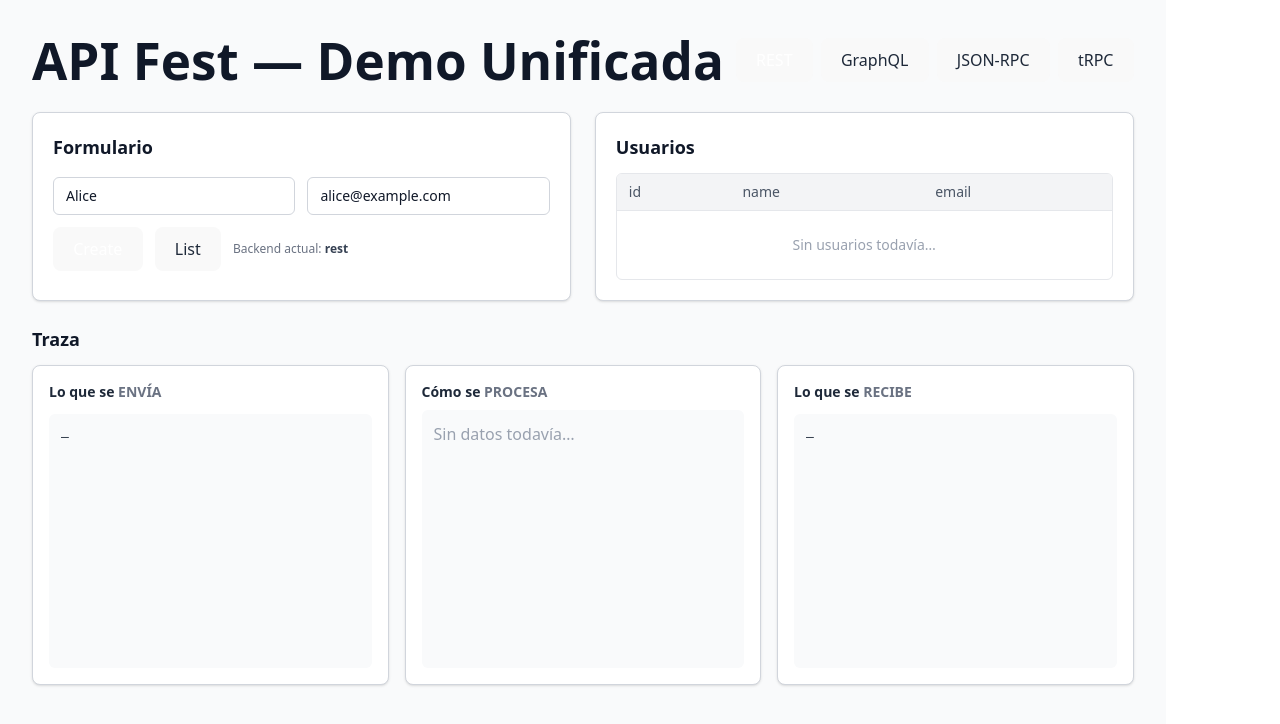
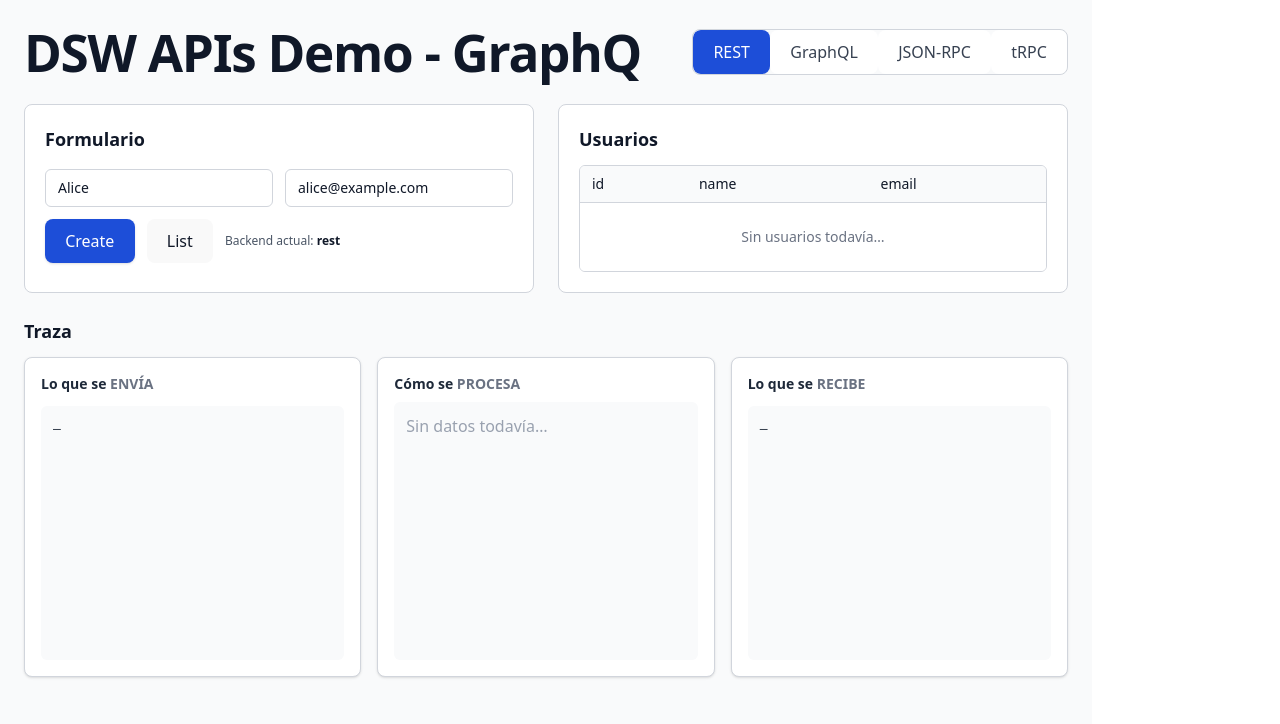
Before and after one commit to NachitoE/dsw-apis-demo, a React (Vite) app in the folder front-end/: page / in a window 1280 px wide. Shown: the top 724 px of the page. Built offline with nearby package versions, Linux system fonts and the light colour scheme.

Commit message:
recreated themes + readme

```diff
--- a/front-end/index.html
+++ b/front-end/index.html
@@ -1,13 +1,13 @@
 <!DOCTYPE html>
-<html lang="en">
+<html lang="en" class="h-full">
   <head>
     <meta charset="UTF-8" />
     <link rel="icon" type="image/svg+xml" href="/vite.svg" />
     <meta name="viewport" content="width=device-width, initial-scale=1.0" />
     <title>DEMO Técnica</title>
   </head>
-  <body>
-    <div id="root"></div>
+  <body class="h-full">
+    <div id="root" class="h-full"></div>
     <script type="module" src="/src/main.tsx"></script>
   </body>
 </html>
--- a/front-end/src/App.tsx
+++ b/front-end/src/App.tsx
@@ -14,7 +14,6 @@ export default function App() {
   const [trace, setTrace] = useState<any>(undefined);
   const [loading, setLoading] = useState(false);
 
-  // limpiar UI al cambiar tecnología (mejor legibilidad)
   useEffect(() => {
     setUsers([]);
     setTrace(undefined);
@@ -47,35 +46,50 @@ export default function App() {
     active,
     onClick,
     children,
+    disableWhenActive = true,
   }: {
     active: boolean;
     onClick: () => void;
     children: React.ReactNode;
+    disableWhenActive?: boolean;
   }) => (
     <button
       onClick={onClick}
-      className={[
-        "px-4 py-2 text-sm font-medium rounded-md transition focus:outline-none focus-visible:ring-2 focus-visible:ring-blue-600",
-        active
-          ? // Activo: Azul en claro y oscuro, siempre texto blanco
-            "bg-blue-600 text-white hover:bg-blue-500"
-          : // Inactivo: claro/oscuro con buen contraste
-            "bg-white text-gray-800 border border-gray-300 hover:bg-gray-100 " +
-            "dark:bg-zinc-800 dark:text-zinc-100 dark:border-zinc-600 dark:hover:bg-zinc-700",
-      ].join(" ")}
+      disabled={disableWhenActive && active}
+      className="px-3 py-1.5 text-sm font-medium transition focus:outline-none focus-visible:ring-2 focus-visible:ring-blue-500"
+      style={{
+        backgroundColor: active ? "#1d4ed8" : "white",
+        color: active ? "white" : "#374151",
+        boxShadow: active ? "0 1px 2px 0 rgba(0, 0, 0, 0.05)" : "none",
+      }}
+      onMouseEnter={(e) => {
+        if (!active) {
+          e.currentTarget.style.backgroundColor = "#f9fafb";
+        } else {
+          e.currentTarget.style.backgroundColor = "#1e40af";
+        }
+      }}
+      onMouseLeave={(e) => {
+        if (!active) {
+          e.currentTarget.style.backgroundColor = "white";
+        } else {
+          e.currentTarget.style.backgroundColor = "#1d4ed8";
+        }
+      }}
     >
       {children}
     </button>
   );
 
   return (
-    <div className="mx-auto min-h-screen max-w-7xl bg-gray-50 p-8 text-gray-900 dark:bg-zinc-950 dark:text-zinc-100">
+    <div className="min-h-screen bg-gray-50 dark:bg-gray-900">
+      <div className="mx-auto max-w-7xl p-6 text-gray-900 dark:text-gray-100">
         {/* Header */}
         <header className="mb-6 flex flex-col gap-3 sm:flex-row sm:items-center sm:justify-between">
-        <h1 className="text-2xl font-bold">API Fest — Demo Unificada</h1>
-
-        {/* Botonera backend */}
-        <div className="flex gap-2">
+          <h1 className="text-3xl font-extrabold tracking-tight">
+            DSW APIs Demo - GraphQ
+          </h1>
+          <div className="inline-flex overflow-hidden rounded-lg border border-gray-300 dark:border-gray-600">
             <SegButton
               active={backend === "rest"}
               onClick={() => setBackend("rest")}
@@ -103,20 +117,22 @@ export default function App() {
           </div>
         </header>
 
-      {/* Top: Form + Users */}
+        {/* Zona superior: Form + Usuarios (dos columnas) */}
         <div className="grid gap-6 md:grid-cols-2">
           {/* Formulario */}
-        <div className="rounded-lg border border-gray-300 bg-white p-5 shadow-sm dark:border-zinc-700 dark:bg-zinc-800">
-          <h3 className="mb-4 text-lg font-semibold">Formulario</h3>
+          <div className="rounded-lg border border-gray-300 dark:border-gray-600 bg-white dark:bg-gray-800 p-5">
+            <h3 className="mb-4 text-lg font-semibold text-gray-900 dark:text-gray-100">
+              Formulario
+            </h3>
             <div className="mb-3 grid grid-cols-1 gap-3 sm:grid-cols-2">
               <input
-              className="w-full rounded-md border border-gray-300 px-3 py-2 text-sm text-gray-900 placeholder-gray-400 focus:border-blue-500 focus:ring-1 focus:ring-blue-500 dark:border-zinc-600 dark:bg-zinc-900 dark:text-zinc-100 dark:placeholder-zinc-500"
+                className="w-full rounded-md border border-gray-300 dark:border-gray-600 bg-white dark:bg-gray-900 px-3 py-2 text-sm text-gray-900 dark:text-gray-100 placeholder-gray-500 dark:placeholder-gray-400 outline-none focus:ring-2 focus:ring-blue-500"
                 placeholder="name"
                 value={name}
                 onChange={(e) => setName(e.target.value)}
               />
               <input
-              className="w-full rounded-md border border-gray-300 px-3 py-2 text-sm text-gray-900 placeholder-gray-400 focus:border-blue-500 focus:ring-1 focus:ring-blue-500 dark:border-zinc-600 dark:bg-zinc-900 dark:text-zinc-100 dark:placeholder-zinc-500"
+                className="w-full rounded-md border border-gray-300 dark:border-gray-600 bg-white dark:bg-gray-900 px-3 py-2 text-sm text-gray-900 dark:text-gray-100 placeholder-gray-500 dark:placeholder-gray-400 outline-none focus:ring-2 focus:ring-blue-500"
                 placeholder="email"
                 value={email}
                 onChange={(e) => setEmail(e.target.value)}
@@ -126,53 +142,72 @@ export default function App() {
               <button
                 onClick={doCreate}
                 disabled={loading}
-              className="rounded-md bg-blue-600 px-4 py-2 text-sm font-semibold text-white hover:bg-blue-500 disabled:opacity-60"
+                className="rounded-md px-4 py-2 text-sm font-semibold shadow-sm transition-colors"
+                style={{
+                  backgroundColor: loading ? "#9ca3af" : "#1d4ed8",
+                  color: "white",
+                  opacity: loading ? 0.5 : 1,
+                }}
+                onMouseEnter={(e) => {
+                  if (!loading) {
+                    e.currentTarget.style.backgroundColor = "#1e40af";
+                  }
+                }}
+                onMouseLeave={(e) => {
+                  if (!loading) {
+                    e.currentTarget.style.backgroundColor = "#1d4ed8";
+                  }
+                }}
               >
                 {loading ? "Creando…" : "Create"}
               </button>
               <button
                 onClick={doList}
                 disabled={loading}
-              className="rounded-md bg-gray-200 px-4 py-2 text-sm font-semibold text-gray-800 hover:bg-gray-300 disabled:opacity-60 dark:bg-zinc-700 dark:text-zinc-100 dark:hover:bg-zinc-600"
+                className="rounded-md bg-gray-200 dark:bg-gray-700 px-4 py-2 text-sm font-semibold text-gray-900 dark:text-gray-100 hover:bg-gray-300 dark:hover:bg-gray-600 disabled:opacity-50"
               >
                 {loading ? "Listando…" : "List"}
               </button>
-            <span className="text-xs text-gray-500 dark:text-zinc-400">
+              <span className="text-xs text-gray-600 dark:text-gray-400">
                 Backend actual:{" "}
-              <b className="text-gray-700 dark:text-zinc-200">{backend}</b>
+                <b className="text-gray-900 dark:text-gray-100">{backend}</b>
               </span>
             </div>
           </div>
 
-        {/* Usuarios */}
-        <div className="rounded-lg border border-gray-300 bg-white p-5 shadow-sm dark:border-zinc-700 dark:bg-zinc-800">
-          <h3 className="mb-3 text-lg font-semibold">Usuarios</h3>
-          <div className="overflow-hidden rounded-md border border-gray-200 dark:border-zinc-700">
-            <table className="min-w-full divide-y divide-gray-200 text-sm dark:divide-zinc-700">
-              <thead className="bg-gray-100 dark:bg-zinc-900/40">
+          {/* Usuarios (a la izquierda en pantallas medianas+) */}
+          <div className="rounded-lg border border-gray-300 dark:border-gray-600 bg-white dark:bg-gray-800 p-5">
+            <h3 className="mb-3 text-lg font-semibold text-gray-900 dark:text-gray-100">
+              Usuarios
+            </h3>
+            <div className="max-h-80 overflow-y-auto rounded-md border border-gray-300 dark:border-gray-600">
+              <table className="min-w-full divide-y divide-gray-300 dark:divide-gray-600 text-sm">
+                <thead className="bg-gray-50 dark:bg-gray-900">
                   <tr>
-                  <th className="px-3 py-2 text-left font-medium text-gray-600 dark:text-zinc-300">
+                    <th className="px-3 py-2 text-left font-medium text-gray-900 dark:text-gray-100">
                       id
                     </th>
-                  <th className="px-3 py-2 text-left font-medium text-gray-600 dark:text-zinc-300">
+                    <th className="px-3 py-2 text-left font-medium text-gray-900 dark:text-gray-100">
                       name
                     </th>
-                  <th className="px-3 py-2 text-left font-medium text-gray-600 dark:text-zinc-300">
+                    <th className="px-3 py-2 text-left font-medium text-gray-900 dark:text-gray-100">
                       email
                     </th>
                   </tr>
                 </thead>
-              <tbody className="divide-y divide-gray-100 dark:divide-zinc-800">
+                <tbody className="divide-y divide-gray-200 dark:divide-gray-700 bg-white dark:bg-gray-800">
                   {users.map((u) => (
                     <tr
                       key={u.id}
-                    className="hover:bg-gray-50 dark:hover:bg-zinc-900/60"
+                      className="hover:bg-gray-50 dark:hover:bg-gray-700"
                     >
-                    <td className="px-3 py-2 font-mono text-xs text-gray-500 dark:text-zinc-400">
+                      <td className="px-3 py-2 font-mono text-[12px] text-gray-600 dark:text-gray-400">
                         {u.id}
                       </td>
-                    <td className="px-3 py-2">{u.name}</td>
-                    <td className="px-3 py-2 text-gray-600 dark:text-zinc-300">
+                      <td className="px-3 py-2 text-gray-900 dark:text-gray-100">
+                        {u.name}
+                      </td>
+                      <td className="px-3 py-2 text-gray-600 dark:text-gray-300">
                         {u.email}
                       </td>
                     </tr>
@@ -181,7 +216,7 @@ export default function App() {
                     <tr>
                       <td
                         colSpan={3}
-                      className="px-3 py-6 text-center text-gray-400 dark:text-zinc-500"
+                        className="px-3 py-6 text-center text-gray-500 dark:text-gray-400"
                       >
                         Sin usuarios todavía…
                       </td>
@@ -193,10 +228,13 @@ export default function App() {
           </div>
         </div>
 
-      {/* Traza */}
+        {/* Traza abajo, full width */}
         <div className="mt-6">
-        <h3 className="mb-3 text-lg font-semibold">Traza</h3>
+          <h3 className="mb-3 text-lg font-semibold text-gray-900 dark:text-gray-100">
+            Traza
+          </h3>
           <TracePanel trace={trace} />
+        </div>
       </div>
     </div>
   );
```
Also changed, not shown: 1 other file (tests, documents, lock files or other folders). Lines whose indentation alone changed are shown as unchanged.
